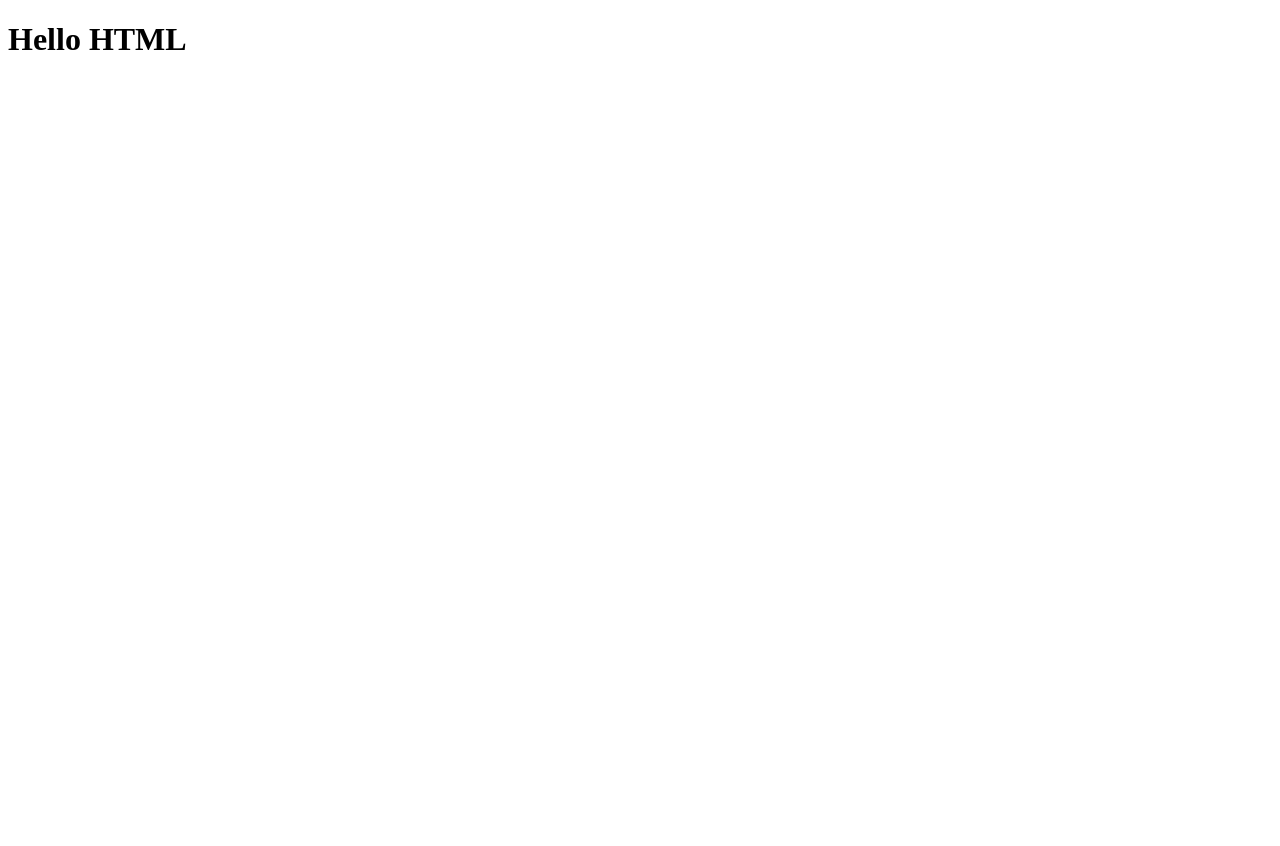
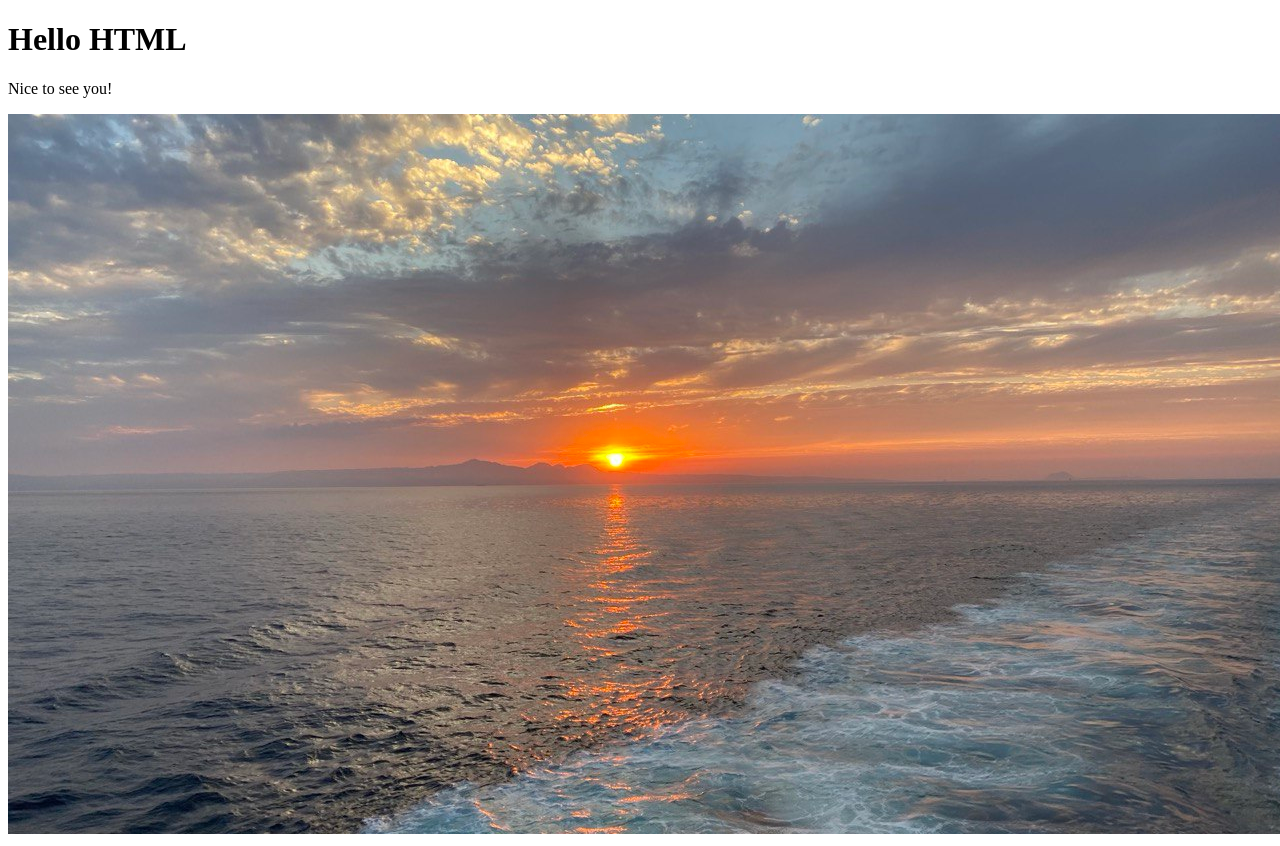
Before and after one commit to VolodymyrBilokon/project, a plain HTML site: page index.html in a window 1280 px wide. Before the commit the page ends 800 px from the top, so only its background shows below. Drawn offline with Linux system fonts and the light colour scheme.

Commit message:
Added image

```diff
--- a/index.html
+++ b/index.html
@@ -7,6 +7,7 @@
 </head>
 <body>
     <h1>Hello HTML</h1>
-
+    <p>Nice to see you!</p>
+    <img src="img/Ocean.jpg" alt="Ocean"
 </body>
 </html>
```
Also changed, not shown: img/Ocean.jpg (added).
